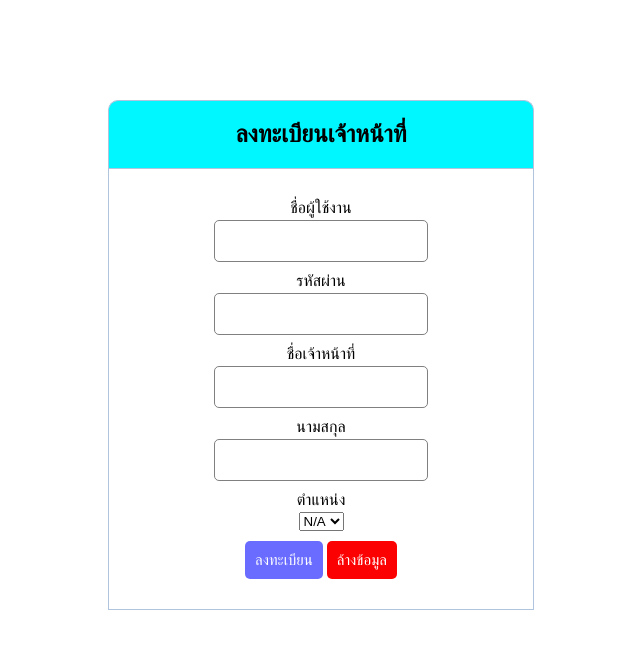
After one commit to SantipapP/ERSystem, a PHP site: page /register_admin.php in a window 1280 px wide. The commit adds this page. Shown: the top 649 px of the page, without its empty margins (319-959 px from the left). Run offline with PHP 8.4, Linux system fonts and the light colour scheme.

Commit message:
21-10-64 12.07

```diff
--- a/admin_login.php
+++ b/admin_login.php
@@ -11,7 +11,7 @@
     <div class="mheader">
         <h2 class="text-center">เข้าสู่ระบบเจ้าหน้าที่ HR</h2>
     </div>
-    <form action="login_admin.php" method="POST" class="content">
+    <form action="adlogin.php" method="POST" class="content">
         <div class="input-group">
             <label for="">ชื่อผู้ใช้งาน</label>
             <input type="text" name="adusername">
--- /dev/null
+++ b/register_admin.php
@@ -0,0 +1,45 @@
+<!DOCTYPE html>
+<html lang="en">
+<head>
+    <meta charset="UTF-8">
+    <meta http-equiv="X-UA-Compatible" content="IE=edge">
+    <meta name="viewport" content="width=device-width, initial-scale=1.0">
+    <link rel="stylesheet" href="style.css">
+    <title>Document</title>
+</head>
+<body>
+    <div class="mheader">
+        <h2 class="text-center">ลงทะเบียนเจ้าหน้าที่</h2>
+    </div>
+    <form action="insert_admin.php" method="POST" class="content">
+    <div class="input-group">
+        <label for="">ชื่อผู้ใช้งาน</label>
+        <input type="text" name="adusername">
+    </div>
+    <div class="input-group">
+        <label for="">รหัสผ่าน</label>
+        <input type="password" name="adpassword">
+    </div>
+    <div class="input-group">
+        <label for="">ชื่อเจ้าหน้าที่</label>
+        <input type="text" name="adfname">
+    </div>
+    <div class="input-group">
+        <label for="">นามสกุล</label>
+        <input type="text" name="adfname">
+    </div>
+    <div class="input-group">
+        <label for="">ตำแหน่ง</label>
+        <select name="rank" id="">
+            <option value="N/A">N/A</option>
+            <option value="Human resouce">HR</option>
+            <option value="IT">IT</option>
+        </select>
+    </div>
+    <div class="input-group">
+        <button type="submit" name="adlogin" class="btn">ลงทะเบียน</button>
+        <button type="reset" name="resetF" class="rebtn">ล้างข้อมูล</button>
+    </div>
+    </form>
+</body>
+</html>
```
Also changed, not shown: adlogin.php (added, +20 -0 lines), admin_menu.php (added, +12 -0 lines), connect.php (added, +16 -0 lines).
